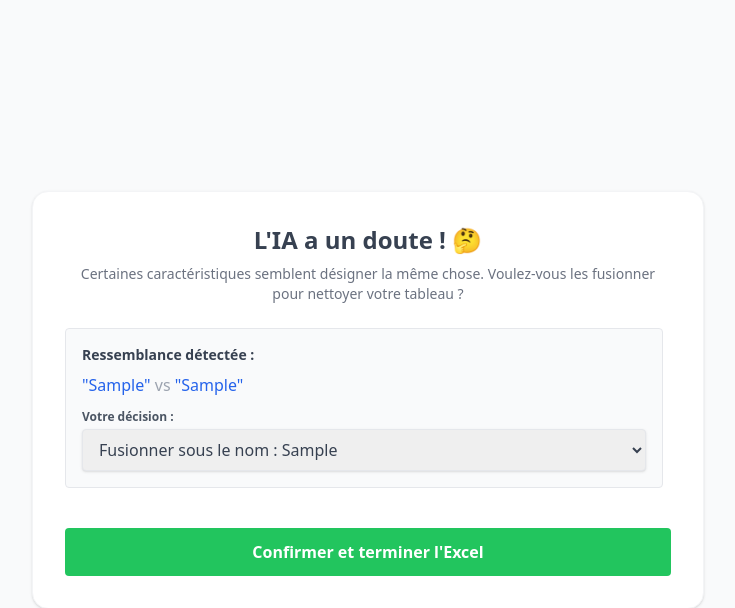
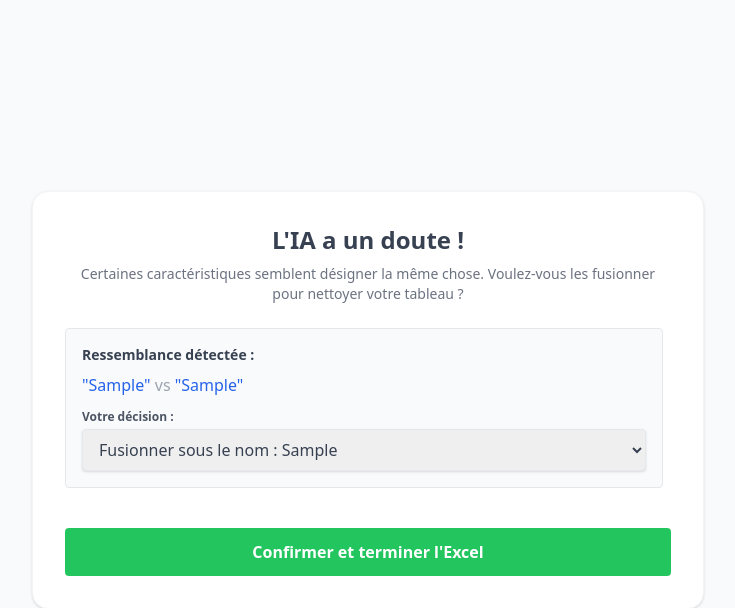
Before and after one commit to JasperPetit/Projet2-Infodip, a Flask app: template app/templates/validation_doublons.html in a window 1280 px wide. Shown: the top 608 px of the page, without its empty margins (272-1007 px from the left). Run offline with Flask 3, Linux system fonts and the light colour scheme; the template is opened without the code that fills it: most values are stand-ins (such as "Sample title", 1, 10 or a date in 2020); some libraries are stand-ins or nearby versions.

Commit message:
correction bug

```diff
--- a/app/templates/validation_doublons.html
+++ b/app/templates/validation_doublons.html
@@ -9,7 +9,7 @@
 <body class="bg-gray-50 min-h-screen flex flex-col items-center justify-center font-sans p-4">
 
     <div class="bg-white p-8 rounded-2xl shadow border border-gray-100 flex flex-col max-w-2xl w-full">
-        <h2 class="text-2xl font-bold text-gray-700 mb-2 text-center">L'IA a un doute ! 🤔</h2>
+        <h2 class="text-2xl font-bold text-gray-700 mb-2 text-center">L'IA a un doute !</h2>
         <p class="text-gray-500 mb-6 text-sm text-center">Certaines caractéristiques semblent désigner la même chose. Voulez-vous les fusionner pour nettoyer votre tableau ?</p>
 
         <form action="{{ url_for('fusionner') }}" method="post" class="w-full">
```
